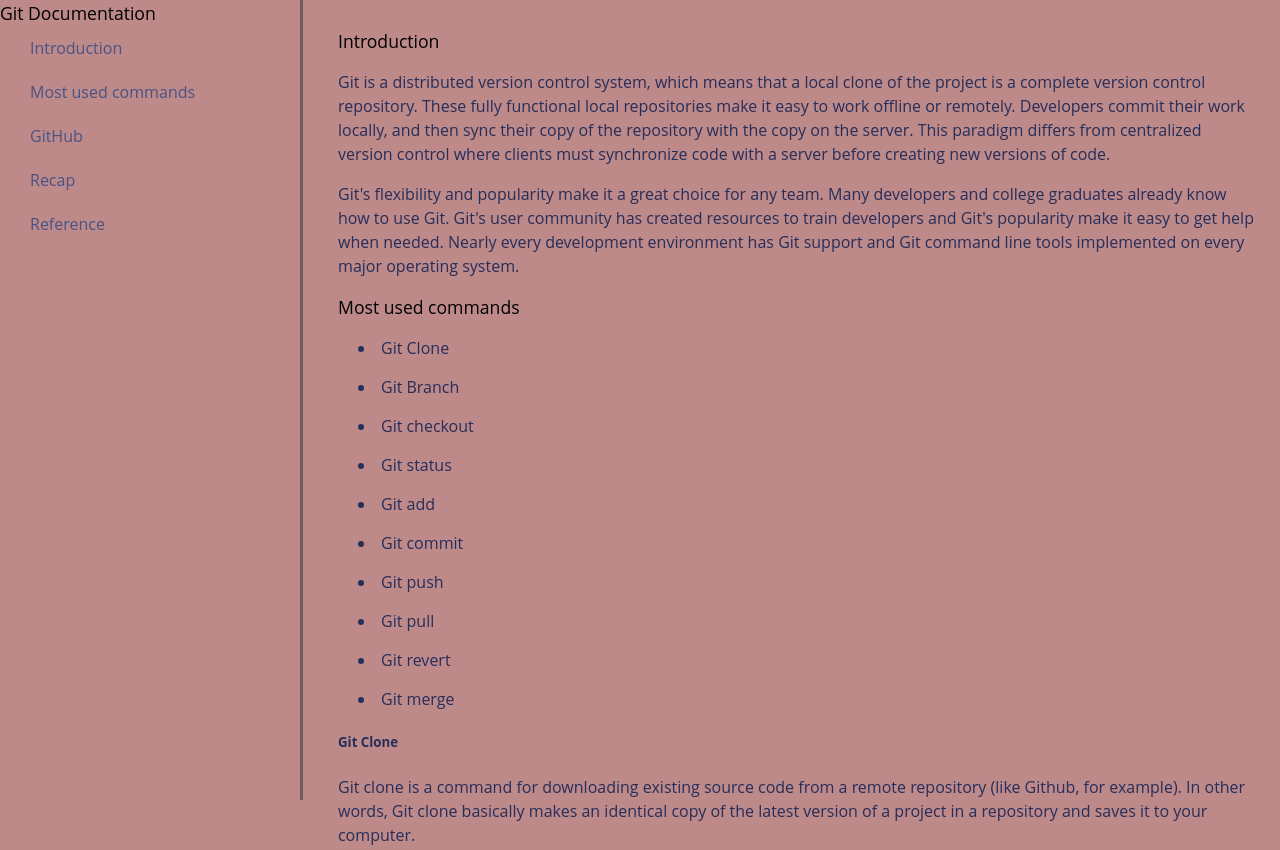
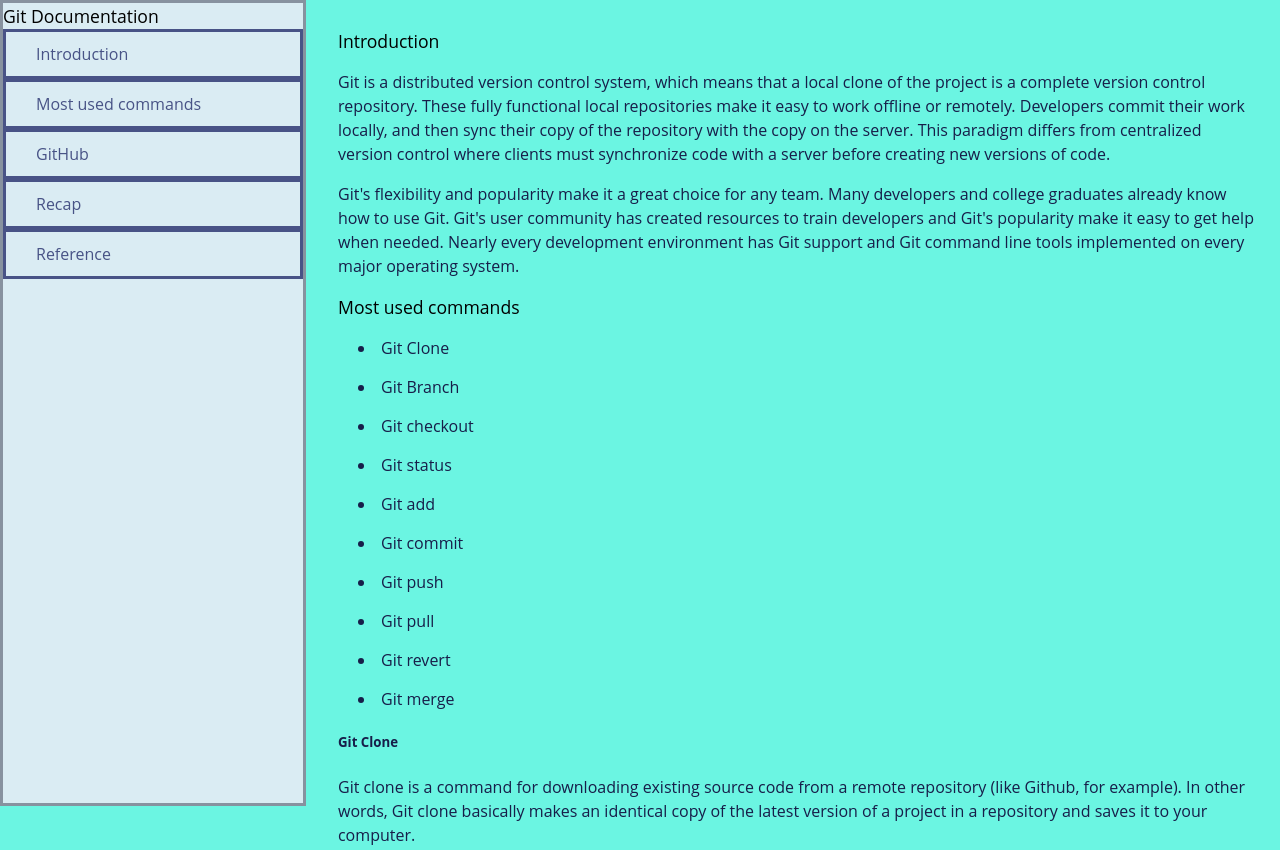
Before and after one commit to Sana-Tariq/Pablo-Sana-Microverse-Trails, a plain HTML site: page index.html in a window 1280 px wide. Shown: the top 850 px of the page. Drawn offline with Linux system fonts and the light colour scheme.

Commit message:
color changes

```diff
--- a/css/style.css
+++ b/css/style.css
@@ -1,13 +1,15 @@
 html,
 body {
   min-width: 290px;
-  color: #262e5a;
-  background-color: #bd8989;
+  color: #171e49;
+  background-color: #6bf5e2;
   font-family: 'Open Sans', Arial, sans-serif;
   line-height: 1.5;
 }
 
 #navbar {
+    background-color: #daecf3;
+    border-style: solid;
   position: fixed;
   min-width: 290px;
   top: 0px;
@@ -15,7 +17,10 @@ body {
   width: 300px;
   height: 100%;
   border-right: solid;
-  border-color: rgba(0, 22, 22, 0.4);
+  border-color: rgba(11, 11, 34, 0.4);
+}
+a {
+    border-style: solid;
 }
 header {
     color: black;
```
